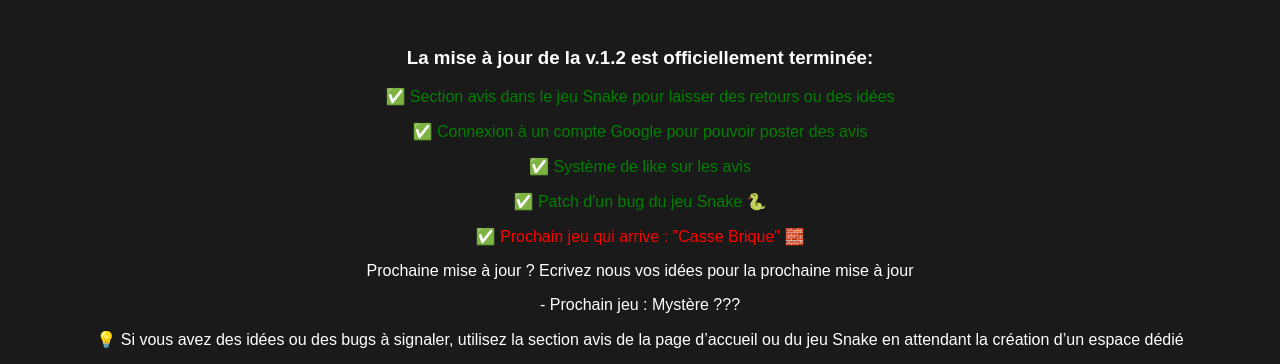
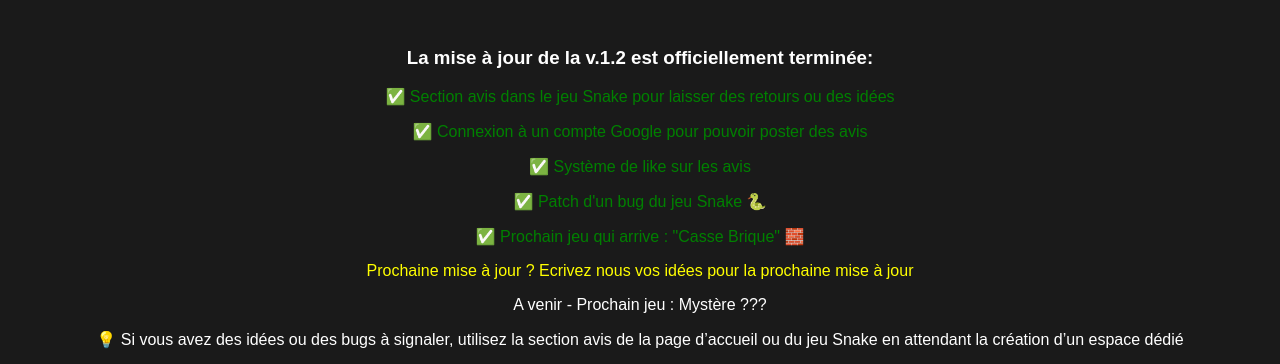
Before and after one commit to Seyli-18/Calculatrice, a plain HTML site: page jeux.html in a window 1280 px wide. Shown: the top 364 px of the page. Drawn offline with Linux system fonts and the light colour scheme.

Commit message:
Update jeux.html

```diff
--- a/jeux.html
+++ b/jeux.html
@@ -16,9 +16,10 @@
     <p style="color: green;">✅ Connexion à un compte Google pour pouvoir poster des avis</p>
     <p style="color: green;">✅ Système de like sur les avis</p>
     <p style="color: green;">✅ Patch d'un bug du jeu Snake 🐍</p>
-    <p style="color: red;">✅ Prochain jeu qui arrive : "Casse Brique" 🧱</p>
-    <p>Prochaine mise à jour ? Ecrivez nous vos idées pour la prochaine mise à jour</p>
-    <p>- Prochain jeu : Mystère ???</p>
+    <p style="color: green;">✅ Prochain jeu qui arrive : "Casse Brique" 🧱</p>
+    <p style="color: yellow;">Prochaine mise à jour ? Ecrivez nous vos idées pour la prochaine mise à jour</p>
+    <p>A venir
+      - Prochain jeu : Mystère ???</p>
     <p>💡 Si vous avez des idées ou des bugs à signaler, utilisez la section avis de la page d’accueil ou du jeu Snake en attendant la création d’un espace dédié</p>
   </div>
 
```
